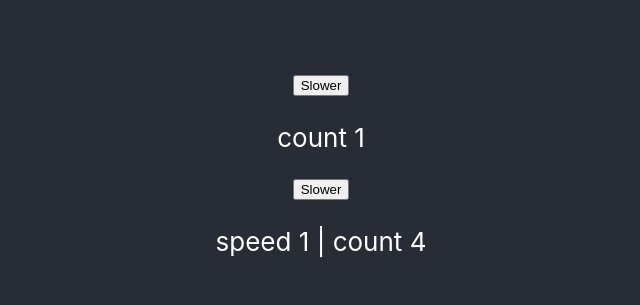
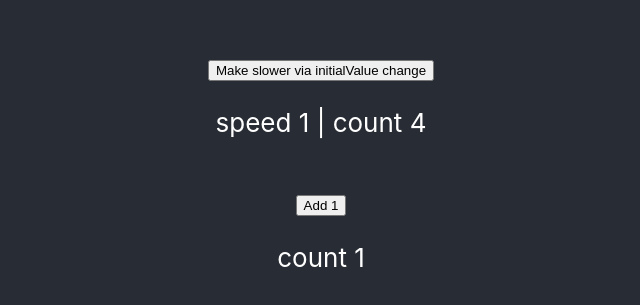
Before and after one commit to jadbox/rxhooks_examples, a React (Create React App) app: page / in a window 1280 px wide. Shown: the part 221-526 px from the top of the page, without its empty margins (319-959 px from the left). Built offline with nearby package versions, Linux system fonts and the light colour scheme.

Commit message:
more cleanup

```diff
--- a/src/App.tsx
+++ b/src/App.tsx
@@ -12,15 +12,15 @@ import { EventEmitter } from 'events';
 */
 function useRx<T, X>(stream: (c:X) => Observable<T>, initialValue:X, onErr?:(error: any) => void, onComplete?:()=>void):[T] {
   // Output state
-  const [_state, _setState] = useState<T | undefined>(undefined);
+  const [outState, _setOutState] = useState<T | undefined>(undefined);
 
   useEffect( () => {
     const s = stream(initialValue)
-      .subscribe( x => _setState(x), onErr, onComplete );
+      .subscribe( x => _setOutState(x), onErr, onComplete );
     return () => s.unsubscribe();
   }, [initialValue]);
 
-  return [_state as T];
+  return [outState as T];
 }
 
 /*
@@ -30,30 +30,25 @@ function useRx<T, X>(stream: (c:X) => Observable<T>, initialValue:X, onErr?:(err
 */
 function useRxState<T, X>(initialValue:X, pipes:OperatorFunction<any,any>, onErr?:(error: any) => void, onComplete?:()=>void):[T,(x:X) => void] {
   // input to stream
-  const ref = useRef<EventEmitter | null>(null);
+  const emitterRef = useRef<EventEmitter | null>(null);
 
   // Output state
-  const [_state, _setState] = useState<T | undefined>(undefined);
+  const [state, _setState] = useState<T | undefined>(undefined);
 
   useEffect( () => {
-
-  }, [_state]);
-
-  useEffect( () => {
-    console.log('new stream')
-    ref.current = new EventEmitter();
-    var input$ = fromEvent(ref.current, 'event');
+    emitterRef.current = new EventEmitter();
+    var input$ = fromEvent(emitterRef.current, 'event');
     const s = input$
               .pipe(pipes)
               .subscribe((x:any)=>_setState(x));
-    ref.current!.emit('event', initialValue);
+    emitterRef.current!.emit('event', initialValue);
     return () => s.unsubscribe();
   }, [initialValue]);
 
   const setRx = (x:any) => {
-    ref.current!.emit('event', x)
+    emitterRef.current!.emit('event', x)
   }
-  return [_state as T, setRx];
+  return [state as T, setRx];
 }
 
 function ExampleUseRxState() {
@@ -66,7 +61,7 @@ function ExampleUseRxState() {
   }
 
   return <>
-    <button onClick={onClick}>Slower</button>
+    <button onClick={onClick}>Add 1</button>
     <p>count {count}</p>
   </>
 }
@@ -78,7 +73,7 @@ function ExampleUseRx() {
   const [count] = useRx( stream, speed );
 
   return <>
-    <button onClick={() => setSpeed(speed+1)}>Slower</button>
+    <button onClick={() => setSpeed(speed+1)}>Make slower via initialValue change</button>
     <p>speed {speed}{' '}|{' '}count {count}</p>
   </>
 }
@@ -89,8 +84,9 @@ class App extends Component {
     return (
       <div className="App">
         <header className="App-header">
+          <ExampleUseRx/>
+          <br/>
           <ExampleUseRxState/>
-          <ExampleUseRx/>
         </header>
       </div>
     );
```
